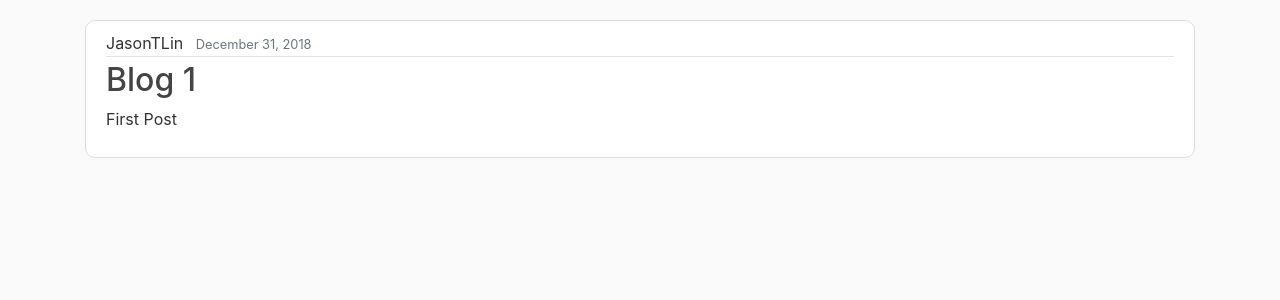
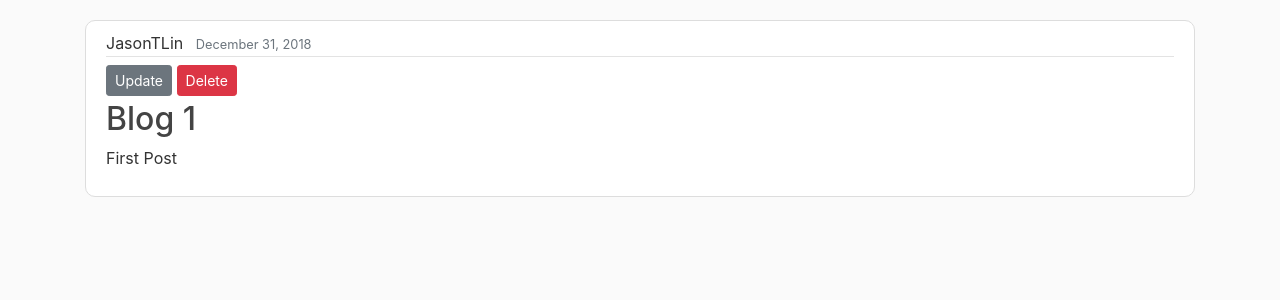
Before and after one commit to JasonTLin/queensanimeclubheroku, a Django app: page /post/1/ in a window 1280 px wide. Shown: the part 58-358 px from the top of the page. Run offline with Django 3.2, Linux system fonts and the light colour scheme; a user stored in the database is signed in; data comes from the database, SQL or seed files in the repository; some libraries are stand-ins or nearby versions.

Commit message:
Update post_detail.html

```diff
--- a/Home/templates/Home/post_detail.html
+++ b/Home/templates/Home/post_detail.html
@@ -6,6 +6,12 @@
                 <a class="mr-2"> {{post.author}} </a>
                 <small class="text-muted">{{post.date_posted|date:"F d, Y"}}</small>
             </div>
+          {% if object.author == user %}
+          <div>
+            <a class="btn btn-secondary btn-sm mt-1 mb-1" href="{% url 'post-update' object.id %}">Update</a>
+            <a class="btn btn-danger btn-sm mt-1 mb-1" href="{% url 'post-delete' object.id %}">Delete</a>
+          </div>
+          {% endif %}
             <h2><a class="article-title" href="{% url 'post-detail' post.id %}"> {{post.title}}</a> </h2>
             <p class="article-content"> {{post.content}} </p>
          </div>
```
